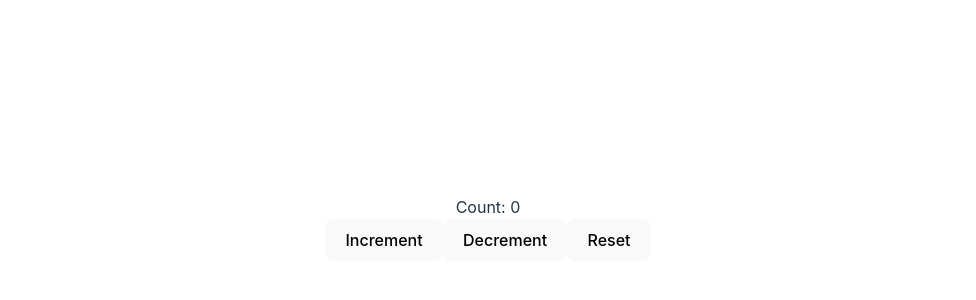
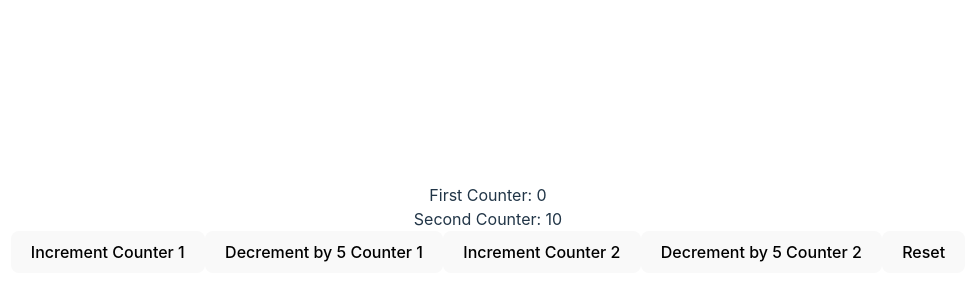
Before and after one commit to marvinjk6/React-Hooks, a React (Vite) app in the folder react-hooks/: page / in a window 1280 px wide. Shown: the part 172-472 px from the top of the page, without its empty margins (152-1128 px from the left). Built offline with nearby package versions, Linux system fonts and the light colour scheme.

Commit message:
video 20 - useReducer (complex state & action)

```diff
--- a/react-hooks/src/App.jsx
+++ b/react-hooks/src/App.jsx
@@ -1,6 +1,7 @@
 import React from 'react'
 import './App.css'
-import ConterOne from './components/video-19/ConterOne'
+//import ConterOne from './components/video-19/ConterOne'
+import CounterTwo from './components/video-19/CounterTwo'
 
 
 function App() {
@@ -8,7 +9,8 @@
 
   return (
     <div className="App">
-      <ConterOne />
+      {/* <ConterOne /> */}
+      <CounterTwo />
     </div>
   )
 }
--- /dev/null
+++ b/react-hooks/src/components/video-19/CounterTwo.jsx
@@ -0,0 +1,71 @@
+import React, { useReducer } from 'react'
+
+const initialState = {
+    firstCounter: 0,
+    secondCounter: 10
+}
+
+const INCREMENT = 'increment'
+const DECREMENT = 'decrement'
+const RESET = 'reset'
+
+const INCREMENT2 = 'increment2'
+const DECREMENT2 = 'decrement2'
+
+const reducer = (state, action) => {
+
+    switch (action.type) {
+
+        case INCREMENT:
+            return { ...state, firstCounter: state.firstCounter + action.value }
+
+        case DECREMENT:
+            return { firstCounter: state.firstCounter - action.value }
+
+        case INCREMENT2:
+            return { secondCounter: state.secondCounter + action.value }
+
+        case DECREMENT2:
+            return { secondCounter: state.secondCounter - action.value }
+
+        case RESET:
+            return initialState
+
+        default:
+            return state
+    }
+}
+
+function CounterTwo() {
+
+    const [counter, dispatch] = useReducer(reducer, initialState)
+
+  return (
+    <div>
+        <div>First Counter: {counter.firstCounter}</div>
+        <div>Second Counter: {counter.secondCounter}</div>
+        <button onClick={()=>dispatch({type: INCREMENT, value: 1})}>Increment Counter 1</button>
+        <button onClick={()=>dispatch({type: DECREMENT, value: 5})}>Decrement by 5 Counter 1</button>
+        <button onClick={()=>dispatch({type: INCREMENT2, value: 1})}>Increment Counter 2</button>
+        <button onClick={()=>dispatch({type: DECREMENT2, value: 5})}>Decrement by 5 Counter 2</button>
+        <button onClick={()=>dispatch({type: RESET})}>Reset</button>
+    </div>
+  )
+}
+
+export default CounterTwo
+
+// now state and action are objects
+// we pass the property type of action as a paremeter for dispatch
+
+/**** IMPORTANT **********/
+// when using this pattern?
+
+// ACTION as object allow us to pass additional data to the reducer function
+// first scenario: related when the action is an object
+
+// the first scenario is concerning (sobre, relativo) the value by which we need to increment or decrement the counter, what if we wanted to add two more buttons that could increent or decrement the value by 5, that's simple if our action is an object, we can add a second propertie called value for example, and in the reducer pass action.value
+
+//STATE as object allows us to have multiple state variables
+// second scenarios: related when the state is an object
+// suppose you wanted to maintaing two different counters, simple add another property to initialState like secondCounter, when the initialState has more than one property we need to use spread operator to prevent one property from interfering with the other when changing its state
```
